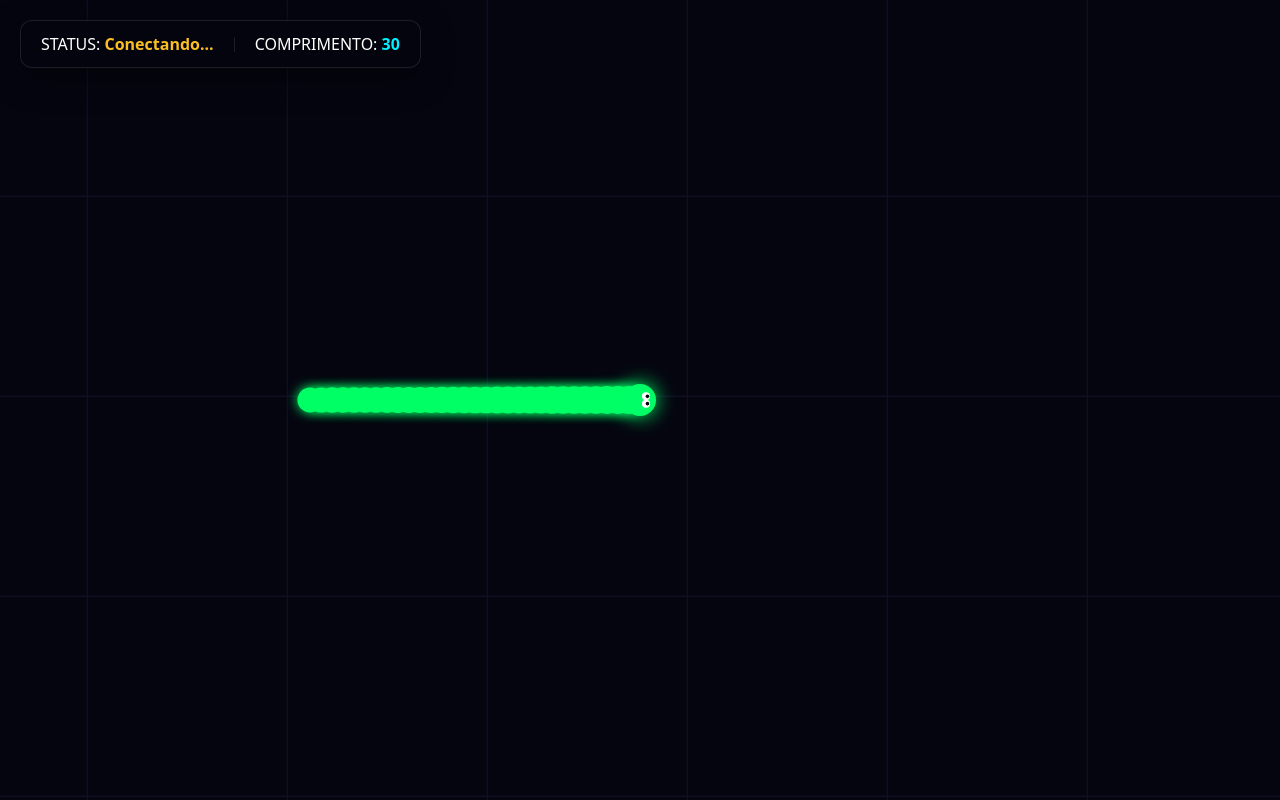
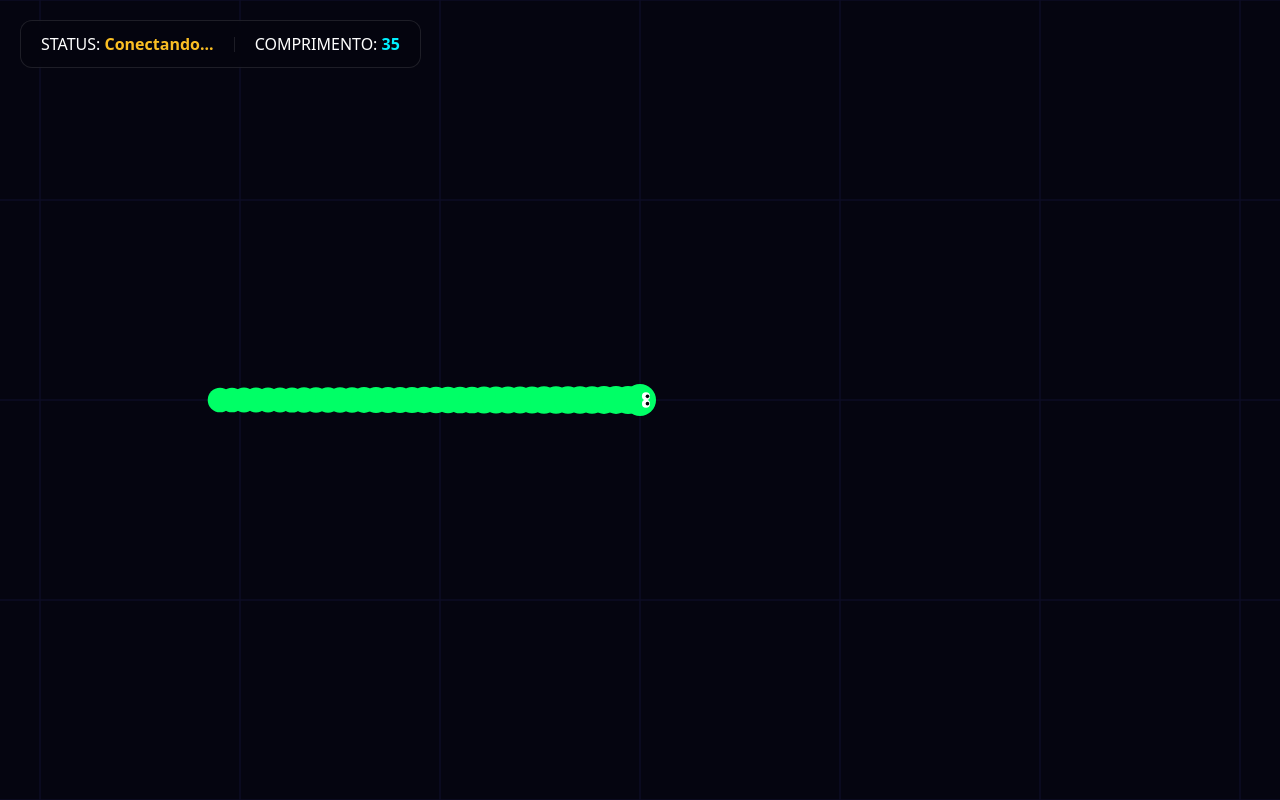
Before and after one commit to tonyyalvess2017-creator/neon-snake, a website: page index.html in a window 1280 px wide. Drawn offline with nearby package versions, Linux system fonts and the light colour scheme.

Commit message:
Update index.html

```diff
--- a/index.html
+++ b/index.html
@@ -3,17 +3,17 @@
 <head>
     <meta charset="UTF-8">
     <meta name="viewport" content="width=device-width, initial-scale=1.0">
-    <title>Slither.io - Enterprise Engine</title>
+    <title>Slither.io - Enterprise Engine Pro</title>
     <script src="https://cdnjs.cloudflare.com/ajax/libs/socket.io/4.7.2/socket.io.min.js"></script>
     <style>
-        * { box-sizing: border-box; }
-        body { background: #020208; color: #fff; margin: 0; overflow: hidden; font-family: system-ui, -apple-system, sans-serif; }
-        canvas { display: block; background: #050510; cursor: crosshair; }
+        * { box-sizing: border-box; margin: 0; padding: 0; }
+        body, html { width: 100%; height: 100%; background: #020208; overflow: hidden; font-family: system-ui, sans-serif; }
+        canvas { display: block; width: 100vw; height: 100vh; background: #050510; }
         #hud {
-            position: fixed; top: 20px; left: 20px;
+            position: fixed; top: 20px; left: 20px; z-index: 10;
             background: rgba(5, 5, 15, 0.85); border: 1px solid rgba(255,255,255,0.1);
             padding: 12px 20px; border-radius: 12px; backdrop-filter: blur(10px);
-            display: flex; gap: 20px; align-items: center; box-shadow: 0 10px 30px rgba(0,0,0,0.5);
+            display: flex; gap: 20px; align-items: center; color: #fff;
         }
         .hud-item span { color: #00f0ff; font-weight: 700; }
     </style>
@@ -34,12 +34,12 @@
         const scoreEl = document.getElementById("score-val");
         const statusEl = document.getElementById("net-status");
 
-        function resizeCanvas() {
+        function resize() {
             canvas.width = window.innerWidth;
             canvas.height = window.innerHeight;
         }
-        window.addEventListener('resize', resizeCanvas);
-        resizeCanvas();
+        window.addEventListener('resize', resize);
+        resize();
 
         const socket = io("https://neon-snake-xzlj.onrender.com", {
             transports: ['websocket', 'polling']
@@ -60,16 +60,16 @@
         const myColor = colorsList[Math.floor(Math.random() * colorsList.length)];
 
         let snake = {
-            x: MAP_SIZE / 2 + (Math.random() * 400 - 200),
-            y: MAP_SIZE / 2 + (Math.random() * 400 - 200),
+            x: MAP_SIZE / 2,
+            y: MAP_SIZE / 2,
             angle: 0,
-            speed: 3.8,
+            speed: 4,
             radius: 14,
             body: []
         };
 
-        const LINK_DIST = 11;
-        for (let i = 0; i < 30; i++) {
+        const LINK_DIST = 12;
+        for (let i = 0; i < 35; i++) {
             snake.body.push({ x: snake.x, y: snake.y + (i * 4) });
         }
 
@@ -89,7 +89,6 @@
         });
 
         function update() {
-            // Conversão de coordenadas da tela para o mundo considerando o centro da câmera
             const worldMouseX = mouseX - canvas.width / 2 + snake.x;
             const worldMouseY = mouseY - canvas.height / 2 + snake.y;
 
@@ -97,16 +96,14 @@
             let diff = targetAngle - snake.angle;
             while (diff < -Math.PI) diff += Math.PI * 2;
             while (diff > Math.PI) diff -= Math.PI * 2;
-            snake.angle += diff * 0.12;
+            snake.angle += diff * 0.15;
 
             snake.x += Math.cos(snake.angle) * snake.speed;
             snake.y += Math.sin(snake.angle) * snake.speed;
 
-            // Restrições de borda do mapa
             snake.x = Math.max(30, Math.min(MAP_SIZE - 30, snake.x));
             snake.y = Math.max(30, Math.min(MAP_SIZE - 30, snake.y));
 
-            // Física de elos elásticos do corpo
             let targetX = snake.x;
             let targetY = snake.y;
             for (let i = 0; i < snake.body.length; i++) {
@@ -124,7 +121,6 @@
                 targetY = part.y;
             }
 
-            // Sincronização periódica com o backend
             socket.emit('player_sync', {
                 x: snake.x,
                 y: snake.y,
@@ -139,11 +135,10 @@
             ctx.fillRect(0, 0, canvas.width, canvas.height);
 
             ctx.save();
-            // Câmera centrada no jogador
             ctx.translate(canvas.width / 2 - snake.x, canvas.height / 2 - snake.y);
 
-            // Renderização da grade do mapa com alta performance
-            ctx.strokeStyle = "#0e0e24";
+            // Grid do mapa visível
+            ctx.strokeStyle = "#0d0d24";
             ctx.lineWidth = 1.5;
             for (let x = 0; x <= MAP_SIZE; x += 200) {
                 ctx.beginPath(); ctx.moveTo(x, 0); ctx.lineTo(x, MAP_SIZE); ctx.stroke();
@@ -152,34 +147,26 @@
                 ctx.beginPath(); ctx.moveTo(0, y); ctx.lineTo(MAP_SIZE, y); ctx.stroke();
             }
 
-            // Borda delimitadora do mapa
-            ctx.shadowBlur = 30;
-            ctx.shadowColor = "#ff0055";
+            // Borda do mapa
             ctx.strokeStyle = "#ff0055";
-            ctx.lineWidth = 8;
+            ctx.lineWidth = 6;
             ctx.strokeRect(0, 0, MAP_SIZE, MAP_SIZE);
-            ctx.shadowBlur = 0;
 
-            // Renderização de Comida / Orbes do Servidor
+            // Comida
             if (serverData.foods) {
                 for (let f of serverData.foods) {
-                    ctx.shadowBlur = 10;
-                    ctx.shadowColor = f.color;
                     ctx.fillStyle = f.color;
                     ctx.beginPath();
-                    ctx.arc(f.x, f.y, 4.5, 0, Math.PI * 2);
+                    ctx.arc(f.x, f.y, 4, 0, Math.PI * 2);
                     ctx.fill();
                 }
-                ctx.shadowBlur = 0;
             }
 
-            // Renderização de Outros Jogadores
+            // Outros Jogadores
             for (let id in serverData.players) {
                 if (id === socket.id) continue;
                 let p = serverData.players[id];
                 if (p && p.body) {
-                    ctx.shadowBlur = 15;
-                    ctx.shadowColor = p.color || '#ff0055';
                     ctx.fillStyle = p.color || '#ff0055';
                     for (let part of p.body) {
                         ctx.beginPath();
@@ -188,31 +175,23 @@
                     }
                 }
             }
-            ctx.shadowBlur = 0;
 
-            // Renderização do Corpo do Jogador Local
+            // Jogador Local
             for (let i = snake.body.length - 1; i >= 0; i--) {
                 let part = snake.body[i];
                 let radius = Math.max(8, snake.radius - (i * 0.05));
-                ctx.shadowBlur = 12;
-                ctx.shadowColor = myColor;
                 ctx.fillStyle = myColor;
                 ctx.beginPath();
                 ctx.arc(part.x, part.y, radius, 0, Math.PI * 2);
                 ctx.fill();
             }
-            ctx.shadowBlur = 0;
 
-            // Cabeça detalhada com olhos dinâmicos direcionais
-            ctx.shadowBlur = 20;
-            ctx.shadowColor = myColor;
+            // Cabeça e olhos
             ctx.fillStyle = myColor;
             ctx.beginPath();
             ctx.arc(snake.x, snake.y, snake.radius + 2, 0, Math.PI * 2);
             ctx.fill();
-            ctx.shadowBlur = 0;
 
-            // Olhos
             let eyeOffset = 7;
             let e1x = snake.x + Math.cos(snake.angle - 0.55) * eyeOffset;
             let e1y = snake.y + Math.sin(snake.angle - 0.55) * eyeOffset;
@@ -228,7 +207,6 @@
             ctx.beginPath(); ctx.arc(e2x + Math.cos(snake.angle)*1.5, e2y + Math.sin(snake.angle)*1.5, 1.8, 0, Math.PI * 2); ctx.fill();
 
             ctx.restore();
-
             scoreEl.innerText = snake.body.length;
         }
 
```
